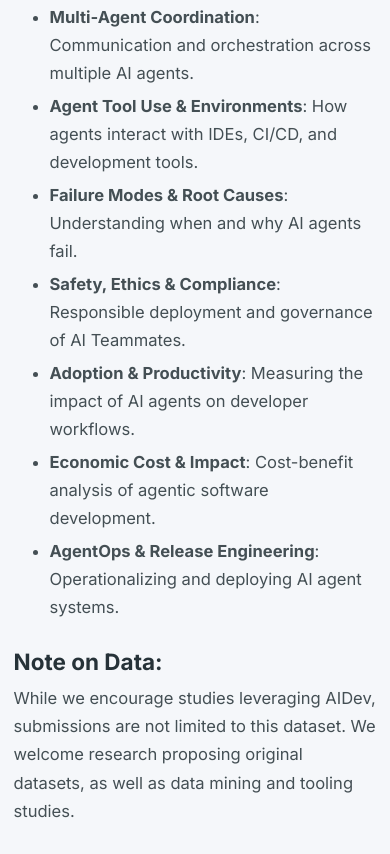
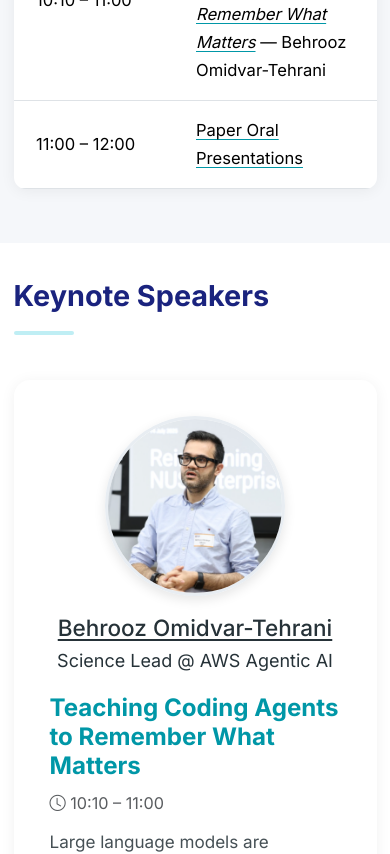
Before and after one commit to agent-se/agent-se.github.io, a Vue app: page / in a window 390 px wide. Shown: the part 3180-4034 px from the top of the page. Built offline with nearby package versions, Linux system fonts and the light colour scheme.

Commit message:
added speaker

```diff
--- a/src/App.vue
+++ b/src/App.vue
@@ -6,10 +6,11 @@ const navCollapsed = ref(true)
 
 const sections = [
   { id: 'home', label: 'Home' },
+  { id: 'program', label: 'Schedule' },
+  { id: 'keynote', label: 'Speakers' },
+  { id: 'accepted-papers', label: 'Papers' },
   { id: 'submission', label: 'Call for Papers' },
   { id: 'dates', label: 'Important Dates' },
-  { id: 'program', label: 'Schedule' },
-  { id: 'accepted-papers', label: 'Papers' },
   { id: 'organizers', label: 'Committee' },
 ]
 
@@ -179,6 +180,20 @@ const acceptedPapers = [
   },
 ].sort((a, b) => a.title.localeCompare(b.title))
 
+const keynoteSpeakers = [
+  {
+    id: 'speaker-behrooz',
+    name: 'Behrooz Omidvar-Tehrani',
+    affiliation: 'Science Lead @ AWS Agentic AI',
+    website: 'https://www.linkedin.com/in/behroozomidvar',
+    photo: '/images/behrooz.png',
+    time: '10:10 – 11:00',
+    title: 'Teaching Coding Agents to Remember What Matters',
+    bio: 'Behrooz Omidvar-Tehrani is a Senior Applied Scientist and Science Lead at AWS Agentic AI, where he drives research on agentic code transformation and coding agents. Previously, he was a Research Scientist at LIG (Grenoble Informatics Laboratory) and NAVER LABS Europe, and a Postdoctoral Researcher at The Ohio State University. He holds a PhD in Mathematics and Computer Science from Université Grenoble Alpes.',
+    abstract: 'Large language models are stateless, retaining nothing between invocations. Yet developers increasingly expect AI coding agents to behave like teammates who remember project conventions, adapt to personal style, recall past failures, and coordinate across a team. The challenge is not just remembering, but also learning what matters and forgetting what does not. This talk examines what a principled memory system for coding agents entails. We discuss how distinct forms of remembering, from recalling past interactions to internalizing codebase structure, contribute to the developer experience in fundamentally different ways. We then expand the scope beyond the individual, exploring how memory extends to the team level, where shared conventions and collective knowledge must be captured and respected. Drawing on concrete examples, we identify where current designs succeed and where critical gaps persist, particularly around lifecycle governance, retrieval and ranking, long-term adaptation, and multi-player coordination.',
+  },
+]
+
 const pc = [
   { name: 'Sasha Aptlin', affiliation: 'ReachRx' },
   { name: 'Shraddha Barke', affiliation: 'Microsoft' },
@@ -329,8 +344,84 @@ onUnmounted(() => window.removeEventListener('scroll', handleScroll))
     </div>
   </section>
 
+  <!-- Program Sketch -->
+  <section id="program" class="section section-alt">
+    <div class="container">
+      <h2 class="section-title">Program Schedule</h2>
+      <hr class="section-divider">
+      <p class="mb-4 text-muted">Half-day (morning) workshop, August 9th, 2026.</p>
+      <div class="col-lg-10">
+        <table class="table program-table">
+          <thead>
+            <tr>
+              <th style="width: 160px;">Time</th>
+              <th>Event</th>
+            </tr>
+          </thead>
+          <tbody>
+            <tr><td>8:00 – 8:10</td><td>Opening Remarks</td></tr>
+            <tr><td>8:10 – 9:00</td><td>Keynote Talk 1</td></tr>
+            <tr><td>9:00 – 10:10</td><td><a href="#" @click.prevent="scrollTo('accepted-papers')" class="schedule-link">Poster Session</a> + Coffee Break (coffee served 9:30 – 10:00)</td></tr>
+            <tr><td>10:10 – 11:00</td><td>Keynote Talk 2: <em><a href="#" @click.prevent="scrollTo('keynote')" class="schedule-link">{{ keynoteSpeakers[0].title }}</a></em> — {{ keynoteSpeakers[0].name }}</td></tr>
+            <tr><td>11:00 – 12:00</td><td><a href="#" @click.prevent="scrollTo('accepted-papers')" class="schedule-link">Paper Oral Presentations</a></td></tr>
+          </tbody>
+        </table>
+      </div>
+    </div>
+  </section>
+
+  <!-- Keynote Speakers -->
+  <section id="keynote" class="section">
+    <div class="container">
+      <h2 class="section-title">Keynote Speakers</h2>
+      <hr class="section-divider">
+      <div v-for="speaker in keynoteSpeakers" :key="speaker.id" class="keynote-speaker-card mb-5">
+        <div class="row align-items-start">
+          <div class="col-md-3 text-center mb-3 mb-md-0">
+            <a :href="speaker.website" target="_blank" rel="noopener noreferrer">
+              <img class="keynote-avatar" :src="speaker.photo" :alt="speaker.name">
+            </a>
+            <h5 class="mt-3 mb-1">
+              <a :href="speaker.website" target="_blank" rel="noopener noreferrer" style="color: inherit; text-decoration: underline; text-underline-offset: 3px;">
+                {{ speaker.name }}
+              </a>
+            </h5>
+            <p class="affiliation mb-0">{{ speaker.affiliation }}</p>
+          </div>
+          <div class="col-md-9">
+            <h4 class="fw-bold mb-2" style="color: var(--accent-dark);">{{ speaker.title }}</h4>
+            <p class="text-muted mb-2" style="font-size: 0.9rem;">
+              <i class="bi bi-clock me-1"></i>{{ speaker.time }}
+            </p>
+            <p style="font-size: 0.95rem; line-height: 1.8; opacity: 0.85;" class="mb-3">{{ speaker.abstract }}</p>
+            <p style="font-size: 0.9rem; line-height: 1.7; opacity: 0.7;"><strong>Bio:</strong> {{ speaker.bio }}</p>
+          </div>
+        </div>
+      </div>
+    </div>
+  </section>
+
+  <!-- Accepted Papers -->
+  <section id="accepted-papers" class="section section-alt">
+    <div class="container">
+      <h2 class="section-title">Accepted Papers</h2>
+      <hr class="section-divider">
+      <div class="col-lg-10">
+        <div class="accepted-papers-list">
+          <article class="accepted-paper-item" v-for="paper in acceptedPapers" :key="paper.title">
+            <div class="accepted-paper-heading">
+              <h3 class="accepted-paper-title">{{ paper.title }}</h3>
+              <span v-if="paper.type === 'Oral'" class="accepted-paper-tag">Oral</span>
+            </div>
+            <p class="accepted-paper-authors">{{ paper.authors }}</p>
+          </article>
+        </div>
+      </div>
+    </div>
+  </section>
+
   <!-- Submission / CTA -->
-  <section id="submission" class="section section-alt">
+  <section id="submission" class="section">
     <div class="container">
       <h2 class="section-title">Call for Papers</h2>
       <hr class="section-divider">
@@ -373,7 +464,7 @@ onUnmounted(() => window.removeEventListener('scroll', handleScroll))
   </section>
 
   <!-- Important Dates -->
-  <section id="dates" class="section">
+  <section id="dates" class="section section-alt">
     <div class="container">
       <h2 class="section-title">Important Dates</h2>
       <hr class="section-divider">
@@ -391,7 +482,7 @@ onUnmounted(() => window.removeEventListener('scroll', handleScroll))
   </section>
 
   <!-- Reviewer Self-Nomination -->
-  <section id="reviewer" class="section section-alt">
+  <section id="reviewer" class="section">
     <div class="container">
       <h2 class="section-title">Reviewer Self-Nomination</h2>
       <hr class="section-divider">
@@ -408,53 +499,8 @@ onUnmounted(() => window.removeEventListener('scroll', handleScroll))
     </div>
   </section>
 
-  <!-- Program Sketch -->
-  <section id="program" class="section">
-    <div class="container">
-      <h2 class="section-title">Program Schedule</h2>
-      <hr class="section-divider">
-      <p class="mb-4 text-muted">Half-day (morning) workshop, August 9th, 2026.</p>
-      <div class="col-lg-10">
-        <table class="table program-table">
-          <thead>
-            <tr>
-              <th style="width: 160px;">Time</th>
-              <th>Event</th>
-            </tr>
-          </thead>
-          <tbody>
-            <tr><td>8:00 – 8:10</td><td>Opening Remarks</td></tr>
-            <tr><td>8:10 – 9:00</td><td>Keynote Talk 1</td></tr>
-            <tr><td>9:00 – 10:10</td><td>Poster Session + Coffee Break (coffee served 9:30 – 10:00)</td></tr>
-            <tr><td>10:10 – 11:00</td><td>Keynote Talk 2</td></tr>
-            <tr><td>11:00 – 12:00</td><td>Paper Oral Presentations</td></tr>
-          </tbody>
-        </table>
-      </div>
-    </div>
-  </section>
-
-  <!-- Accepted Papers -->
-  <section id="accepted-papers" class="section section-alt">
-    <div class="container">
-      <h2 class="section-title">Accepted Papers</h2>
-      <hr class="section-divider">
-      <div class="col-lg-10">
-        <div class="accepted-papers-list">
-          <article class="accepted-paper-item" v-for="paper in acceptedPapers" :key="paper.title">
-            <div class="accepted-paper-heading">
-              <h3 class="accepted-paper-title">{{ paper.title }}</h3>
-              <span v-if="paper.type === 'Oral'" class="accepted-paper-tag">Oral</span>
-            </div>
-            <p class="accepted-paper-authors">{{ paper.authors }}</p>
-          </article>
-        </div>
-      </div>
-    </div>
-  </section>
-
   <!-- Organizers -->
-  <section id="organizers" class="section">
+  <section id="organizers" class="section section-alt">
     <div class="container">
       <h2 class="section-title">Organizing Committee</h2>
       <hr class="section-divider">
@@ -481,7 +527,7 @@ onUnmounted(() => window.removeEventListener('scroll', handleScroll))
   </section>
 
   <!-- Program Committee -->
-  <section id="committee" class="section section-alt">
+  <section id="committee" class="section">
     <div class="container">
       <h2 class="section-title">Program Committee</h2>
       <hr class="section-divider">
--- a/src/assets/style.css
+++ b/src/assets/style.css
@@ -304,6 +304,35 @@ body {
   margin-top: 0.4rem;
 }
 
+/* Keynote speakers */
+.keynote-speaker-card {
+  background: #fff;
+  border-radius: 16px;
+  padding: 2rem;
+  box-shadow: 0 2px 15px rgba(0, 0, 0, 0.06);
+}
+
+.keynote-avatar {
+  width: 180px;
+  height: 180px;
+  border-radius: 50%;
+  object-fit: cover;
+  border: 3px solid #e8edf2;
+  box-shadow: 0 4px 12px rgba(0, 0, 0, 0.1);
+}
+
+/* Schedule links */
+.schedule-link {
+  color: inherit;
+  text-decoration: underline;
+  text-underline-offset: 3px;
+  text-decoration-color: var(--accent-dark);
+}
+
+.schedule-link:hover {
+  color: var(--accent-dark);
+}
+
 /* Program table */
 .program-table {
   border-radius: 12px;
```
Also changed, not shown: public/images/behrooz.png (added).
